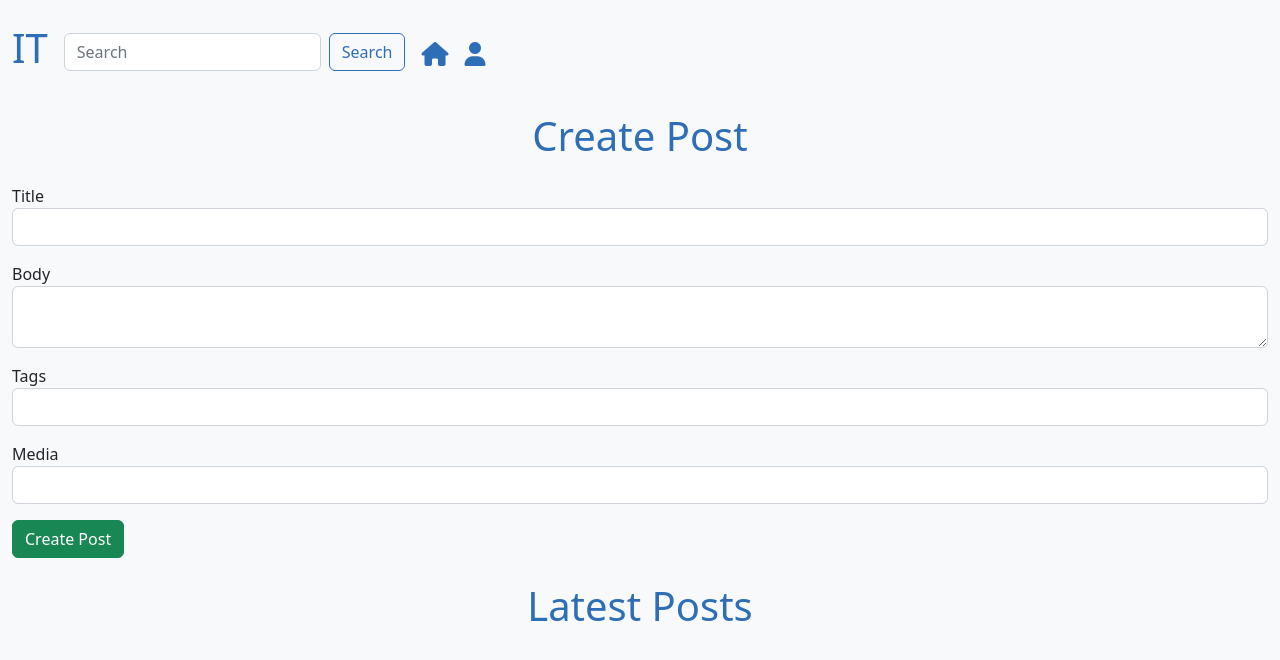
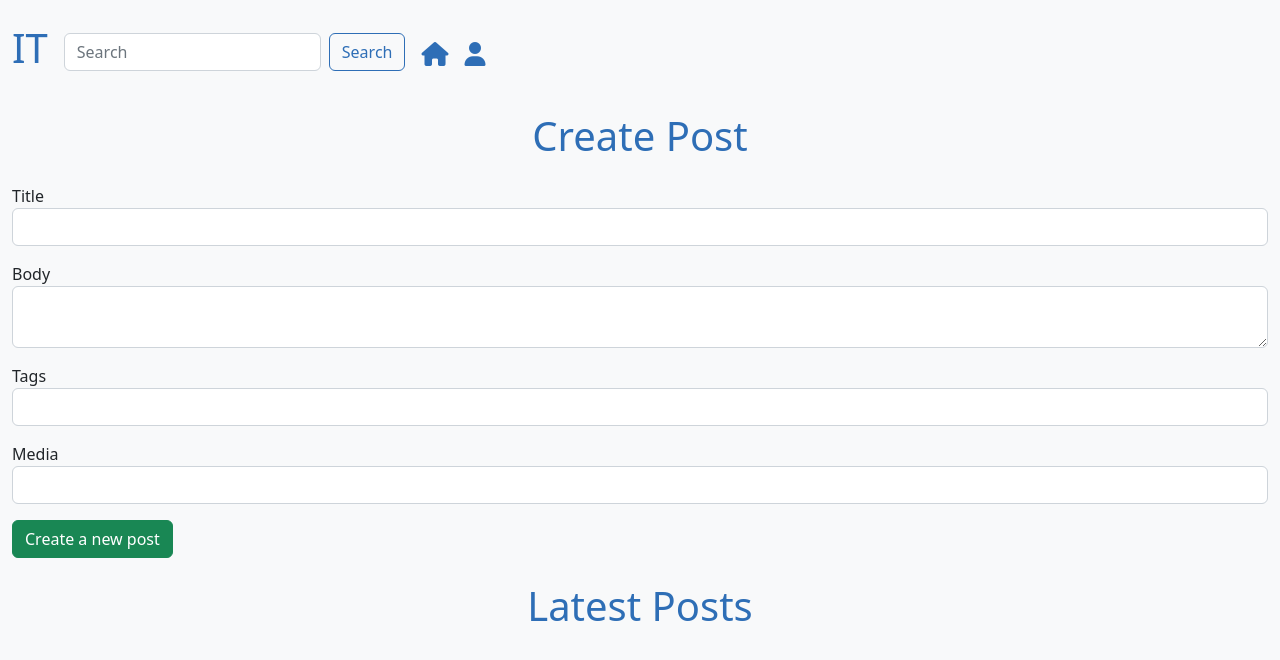
Before and after one commit to martinMr79/Javascript-2, a website with bundled scripts: page posts/index.html in a window 1280 px wide. Built offline with nearby package versions, Linux system fonts and the light colour scheme; no server answers.

Commit message:
changed text

```diff
--- a/posts/index.html
+++ b/posts/index.html
@@ -81,7 +81,7 @@
           <input class="form-control" type="url" name="media">
         </div>
 
-        <button class="btn btn-success">Create Post</button>
+        <button class="btn btn-success">Create a new post</button>
       </form>
 
 
```
